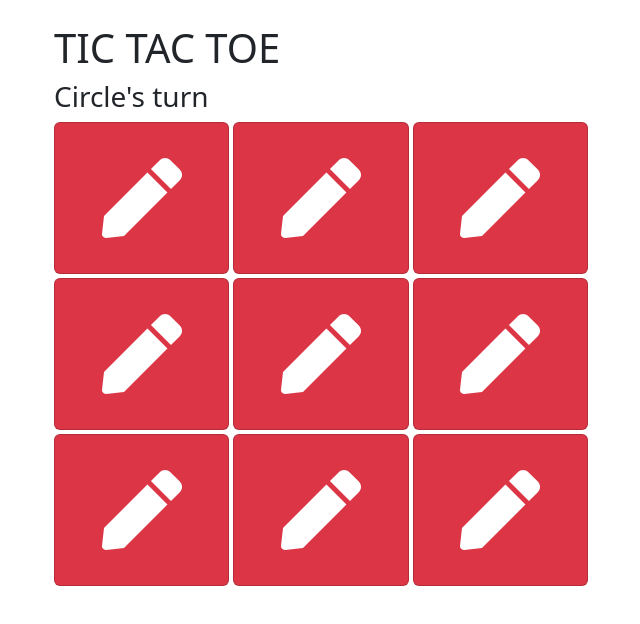
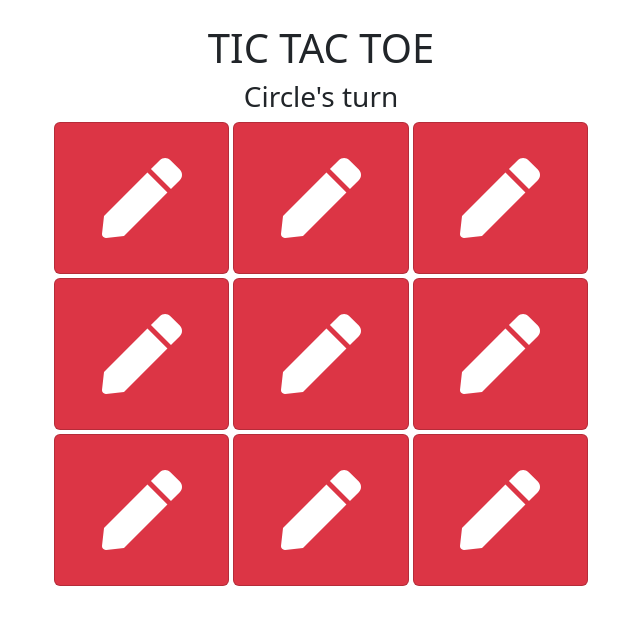
Before and after one commit to NamanJindal03/fsd_a, a React (Create React App) app in the folder react/sample-react/: page / in a window 1280 px wide. Shown: the top 624 px of the page, without its empty margins (319-959 px from the left). Built offline with nearby package versions, Linux system fonts and the light colour scheme.

Commit message:
tic tac toe complete

```diff
--- a/react/sample-react/src/TicTacToe.js
+++ b/react/sample-react/src/TicTacToe.js
@@ -6,27 +6,24 @@ import Icon from "./Icon";
 import './tictactoe.css';
 
 
-const itemArray = new Array(9).fill("empty");
+let itemArray = new Array(9).fill("empty");
 function TicTacToe() {
   const [isCross, setIsCross] = useState(false);
   const [message, setMessage] = useState('');
-    // const notify = () => {
-    //     toast("Default Notification !");
-    //     toast.success("Success Notification !", {
-    //         position: toast.POSITION.TOP_CENTER
-    //       });
-    // }
 
   function checkWinner(){
     const currentTurn = isCross ? "cross": "circle";
-    // if(itemArray[0] === currentTurn &&
-    //   itemArray[1] === currentTurn &&
-    //   itemArray[2] === currentTurn
-    // )
+    let isAnyWinner = false;
+
     if(itemArray[0] === itemArray[1] &&
       itemArray[1] === itemArray[2] &&
       itemArray[0] != 'empty'
     ){
+      isAnyWinner = true;
+    }
+    //TODO: handle other 7 scenarios
+
+    if(isAnyWinner){
       setMessage(`Winner is ${currentTurn}`);
       return;
     }
@@ -48,33 +45,39 @@ function TicTacToe() {
 
   function changeItem(index){
     if(message){
-      //TODO: place toast
+      toast.error("Game Already Finished", {
+        position: toast.POSITION.TOP_CENTER
+      });
       return;
     }
     if(itemArray[index] !== 'empty'){
+      toast.error("Block filled, try other one", {
+        position: toast.POSITION.TOP_CENTER
+      });
       return;
     }
 
     itemArray[index] = isCross ? "cross": "circle";
-    if(checkWinner()){
-      //do some stuff
-    }
+    checkWinner()
     setIsCross(!isCross);
 
   }
 
   function resetTicTacToe(){
-
+    itemArray = new Array(9).fill("empty");
+    setIsCross(false);
+    setMessage('')
   }
   return (
     <>
+      <ToastContainer />
       <Container className="p-4">
 
         <Row>
           <Col md={6} sm={9} className="offset-md-3 offset-sm-1">
-            <h1>TIC TAC TOE</h1>
+            <h1 className="center-align">TIC TAC TOE</h1>
 
-            <h3>
+            <h3 className="center-align">
               {message
                 ? message
                 : isCross ? "Cross's turn" : "Circle's turn"
@@ -101,39 +104,8 @@ function TicTacToe() {
           </Col>
         </Row>
       </Container>
-
-
-        {/* <ToastContainer />
-      <Button onClick={notify}>Bootstrap Btn </Button>
-      <button>normal btn</button>
-      <Card
-        style={{
-          width: "18rem",
-        }}
-      >
-        <img alt="Sample" src="https://picsum.photos/300/200" />
-        <FaBeer />
-        <CardBody>
-          <CardTitle tag="h5">Card title</CardTitle>
-          <CardSubtitle className="mb-2 text-muted" tag="h6">
-            Card subtitle
-          </CardSubtitle>
-          <CardText>
-            Some quick example text to build on the card title and make up the
-            bulk of the card‘s content.
-          </CardText>
-          <Button>Button</Button>
-        </CardBody>
-      </Card>
-      Copy */}
     </>
   );
 }
 
 export default TicTacToe;
-
-/*
-    Function -> Atomic ->
-
-    Driver ->
-*/
--- a/react/sample-react/src/tictactoe.css
+++ b/react/sample-react/src/tictactoe.css
@@ -13,3 +13,7 @@
     color: white !important;
     font-size: 5rem;
 }
+
+.center-align{
+    text-align: center;
+}
```
